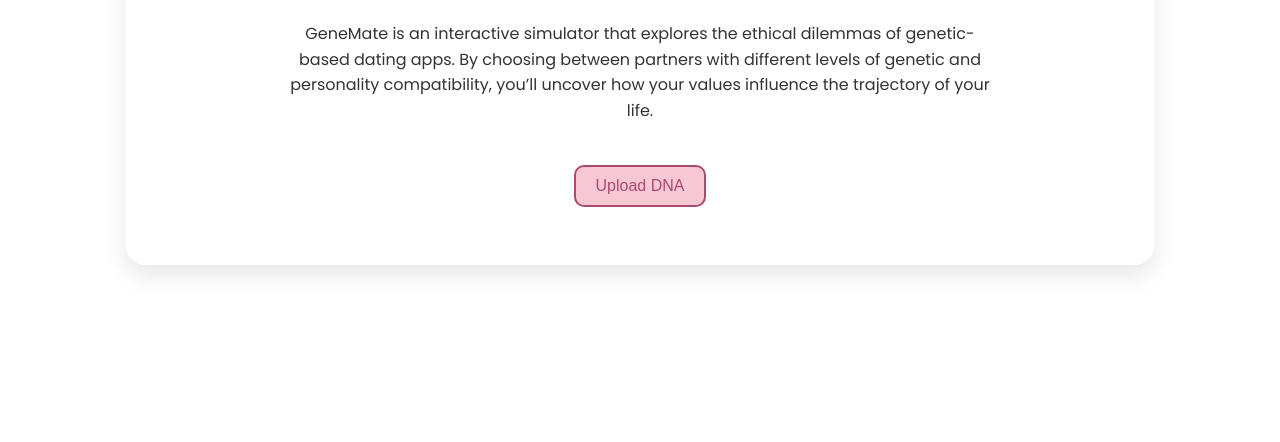
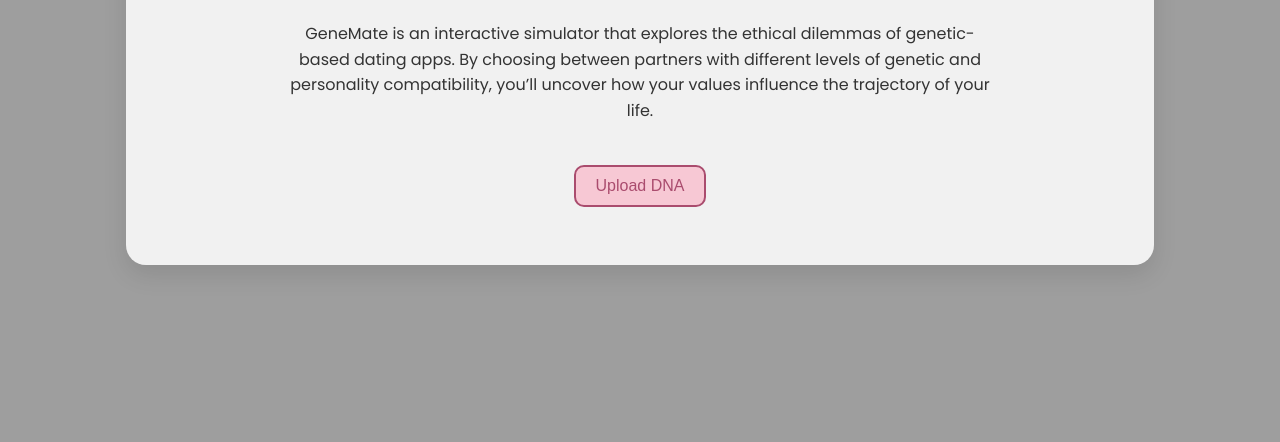
Before and after one commit to gad1s/genemate-simulator, a plain HTML site: page index.html in a window 1280 px wide. Shown: the part 358-800 px from the top of the page. Drawn offline with Linux system fonts and the light colour scheme; the site is published under a folder, as on GitHub Pages, so addresses that start at the root find nothing.

Commit message:
Update style.css

```diff
--- a/style.css
+++ b/style.css
@@ -2,7 +2,7 @@
 body {
     margin: 0;
     font-family: 'Poppins', sans-serif;
-    background: url('/static/bg-main.png') no-repeat center center fixed;
+    background: url('static/bg-main.png') no-repeat center center fixed;
     background-size: cover;
     color: #2C2C2C;
     display: flex;
```
